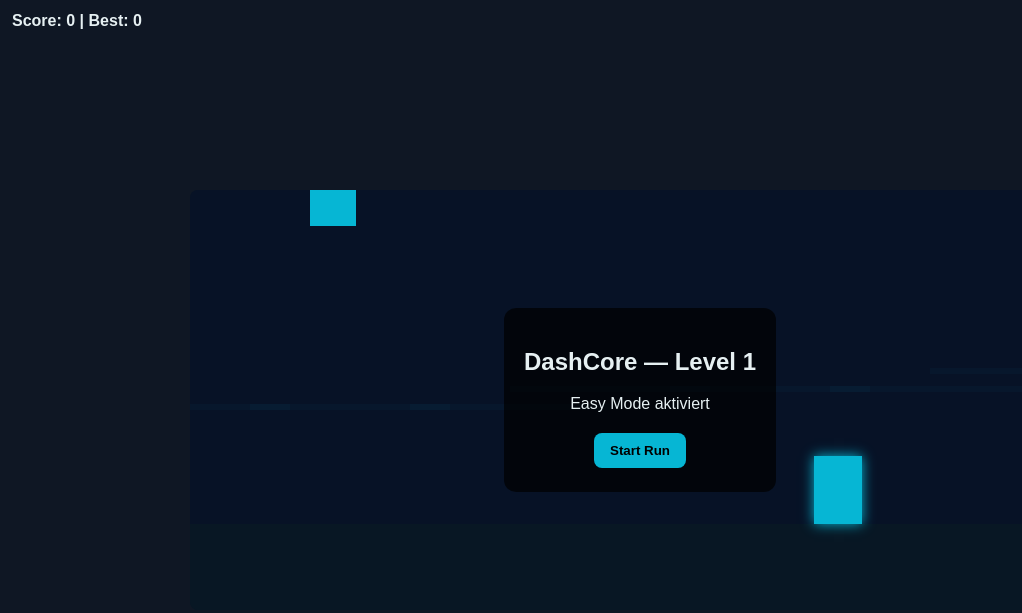
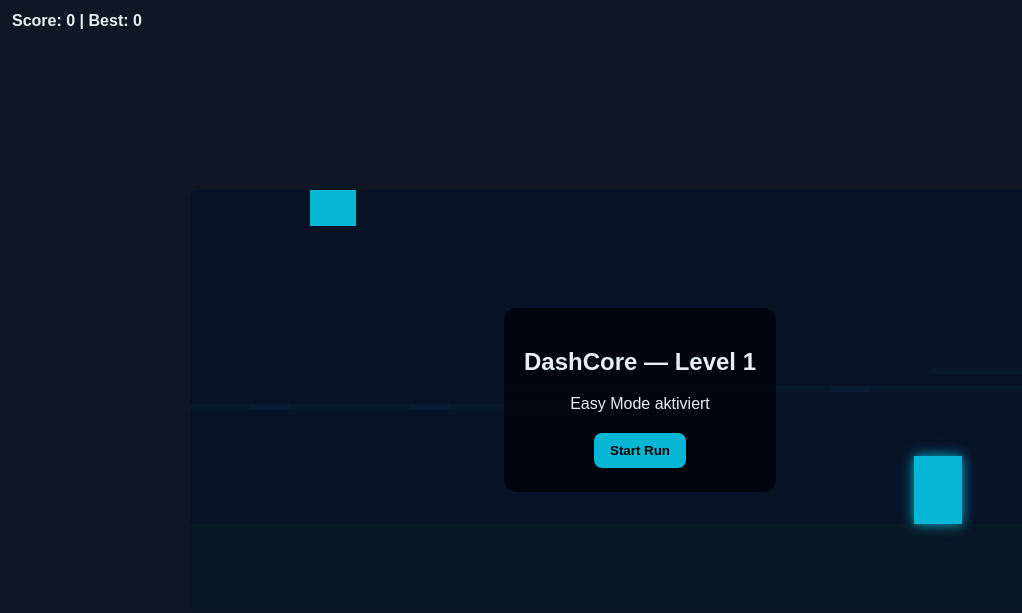
Before and after one commit to nicring888-commits/Dashverse, a plain HTML site: page index.html in a window 1280 px wide. Shown: the whole page, without its empty margins (0-1022 px from the left). Drawn offline with Linux system fonts and the light colour scheme.

Commit message:
Update index.html

```diff
--- a/index.html
+++ b/index.html
@@ -35,12 +35,21 @@ const bestEl = document.getElementById('best');
 let best = parseInt(localStorage.getItem('dashcore_best')||'0',10);
 bestEl.textContent = best;
 
-const G=1800, JUMP_V=-440, PLAYER_W=46, PLAYER_H=36, GROUND_H=86;
+// Easy mode “super chill”
+const G=1800, JUMP_V=-600, PLAYER_W=46, PLAYER_H=36, GROUND_H=86;
 let player={x:120,y:0,vy:0,onGround:true,w:PLAYER_W,h:PLAYER_H};
 let obstacles=[], camX=0, running=false, gameOver=false, score=0;
 let particles=[];
 
-const baseObstacles=[{x:600,w:48,h:68},{x:900,w:48,h:120},{x:1150,w:96,h:92},{x:1550,w:64,h:160},{x:2000,w:72,h:72},{x:2450,w:48,h:120},{x:2800,w:120,h:96},{x:3200,w:48,h:150},{x:3650,w:96,h:88},{x:4050,w:160,h:120}];
+// Hindernisse weiter auseinander
+const baseObstacles=[
+  {x:700,w:48,h:68},
+  {x:1200,w:48,h:120},
+  {x:1800,w:96,h:92},
+  {x:2500,w:64,h:160},
+  {x:3200,w:72,h:72},
+  {x:4000,w:48,h:120}
+];
 const finishX=4800;
 
 function buildLevel(){
@@ -88,7 +97,7 @@ function update(dt){
   player.vy += G*dt;
   player.y += player.vy*dt;
   if(player.y >= canvas.height-GROUND_H-player.h){player.y = canvas.height-GROUND_H-player.h;player.vy=0;player.onGround=true;}
-  const speed=320; camX += speed*dt; score=Math.floor(camX/6); scoreEl.textContent=score;
+  const speed=250; camX += speed*dt; score=Math.floor(camX/6); scoreEl.textContent=score;
   for(const o of obstacles){
     const ox=o.x-camX+player.x*0.2;
     const oy=canvas.height-GROUND_H-o.h;
@@ -114,7 +123,6 @@ function draw(){
     const ox=o.x-camX+player.x*0.2;
     const oy=groundY-o.h;
     if(ox>-200 && ox<canvas.width+200){
-      // Glow
       ctx.shadowBlur=12; ctx.shadowColor='#06b6d4';
       ctx.fillStyle='#06b6d4'; ctx.fillRect(ox,oy,o.w,o.h);
       ctx.shadowBlur=0;
```
